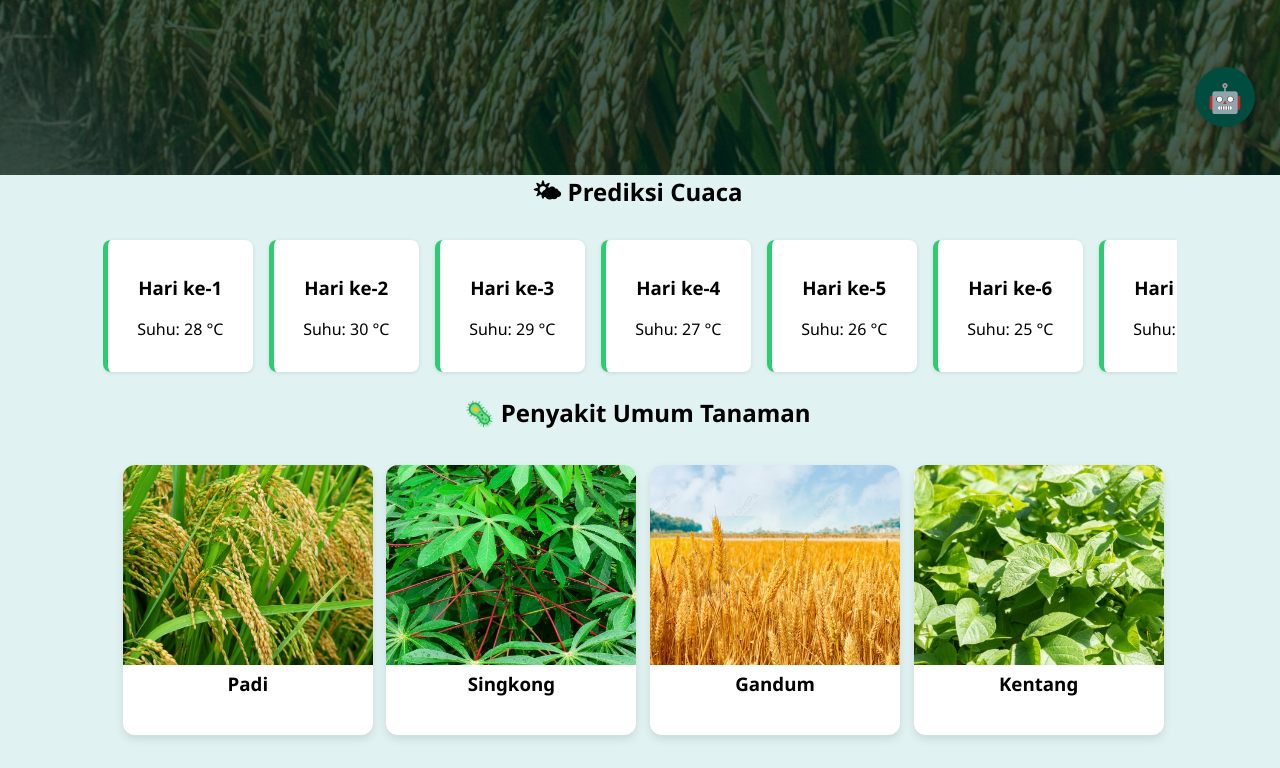
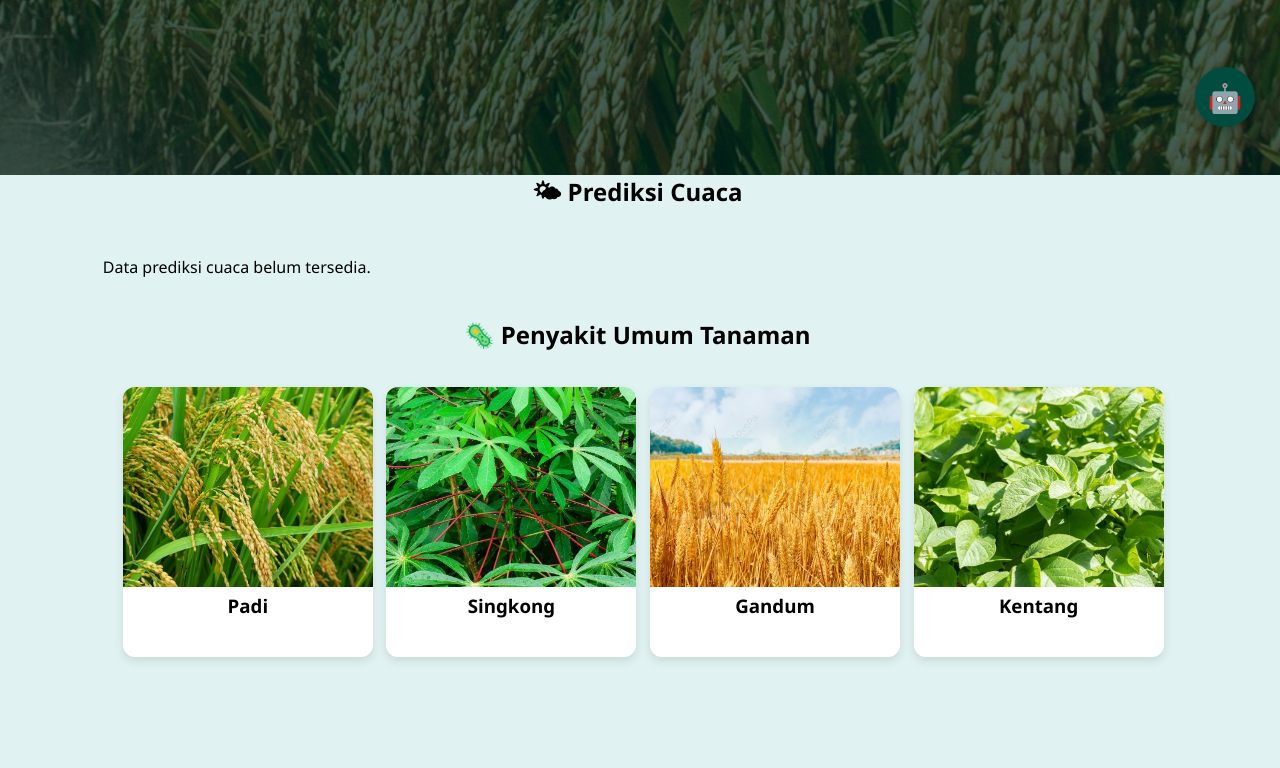
Before and after one commit to Sintasitinuriah/AgroVA-App, a Flask app: page / in a window 1280 px wide. Shown: the part 648-1416 px from the top of the page. After the commit the page ends 1309 px from the top, so only its background shows below. Run offline with Flask 3, Linux system fonts and the light colour scheme; the visitor is signed in with stand-in values (Sample User, id 1).

Commit message:
many update dashboard

```diff
--- a/templates/dashboard.html
+++ b/templates/dashboard.html
@@ -22,6 +22,8 @@
               <p>Suhu: {{ item.temperature }} °C</p>
             </div>
             {% endfor %}
+          {% else %}
+            <p>Data prediksi cuaca belum tersedia.</p>
           {% endif %}
         </div>
       </div>
```
Lines whose indentation alone changed are shown as unchanged.
